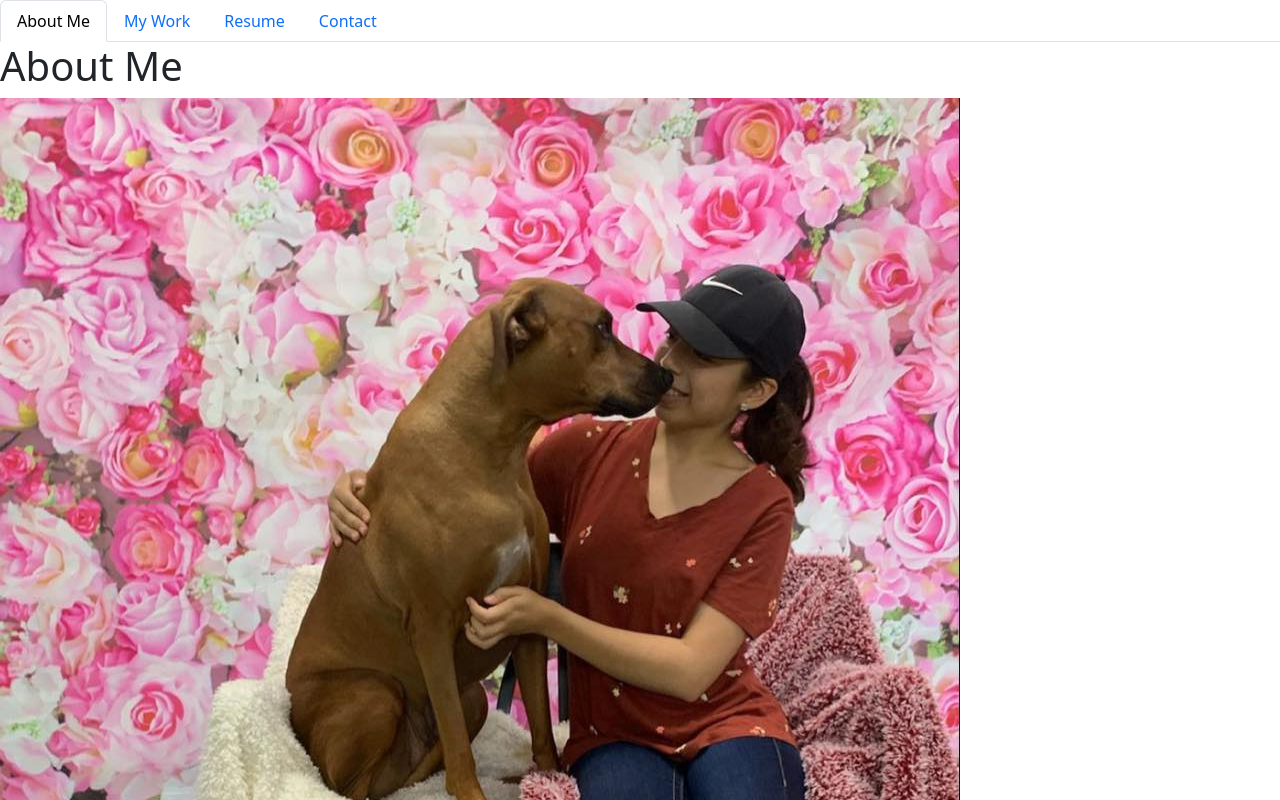
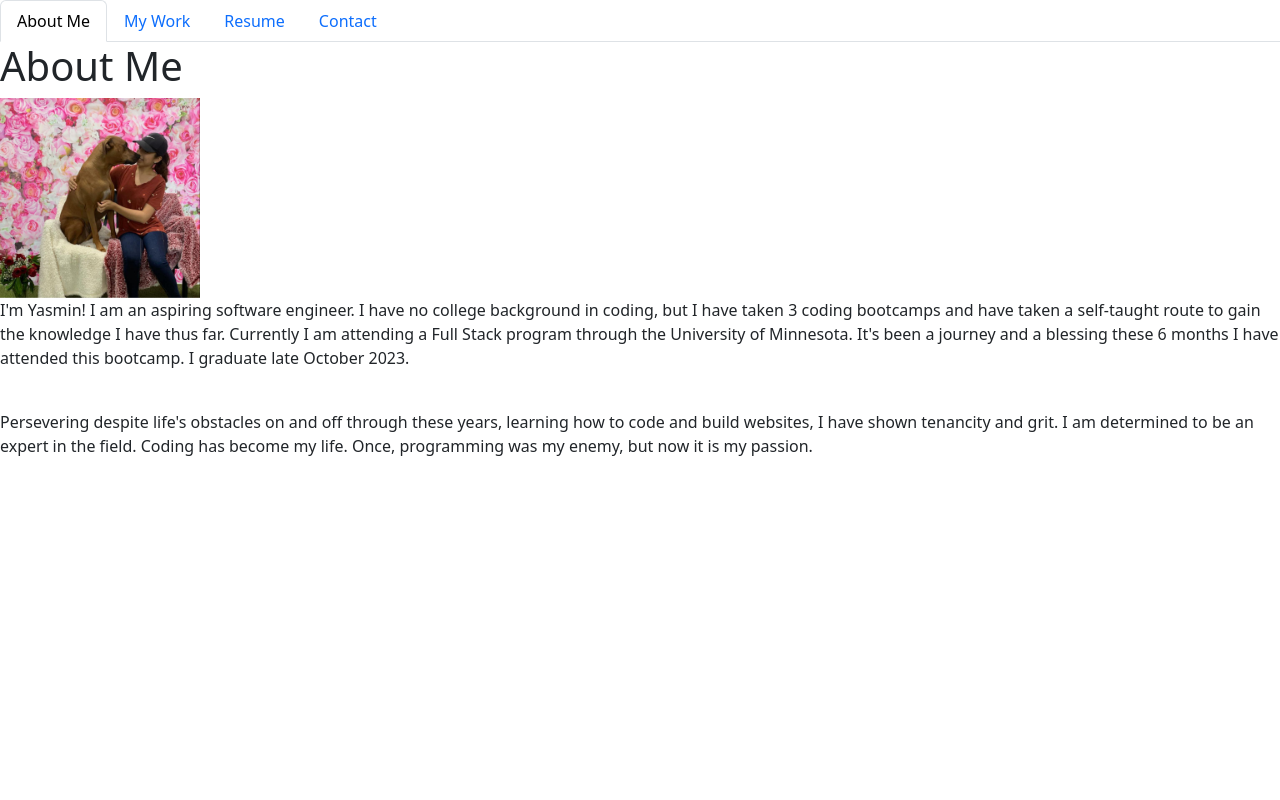
Before and after one commit to XDSirius/My-React-Portfolio, a React (Vite) app in the folder react-profile/: page / in a window 1280 px wide. Shown: the top 800 px of the page. Built offline with nearby package versions, Linux system fonts and the light colour scheme.

Commit message:
added height to imgs

```diff
--- a/react-profile/src/components/Card.jsx
+++ b/react-profile/src/components/Card.jsx
@@ -5,8 +5,8 @@ function Cards({project}) {
     return (
     <div className="card">
             <div>
-                <h1>Hello</h1>
-                <h3>{project.name}</h3>
+                <br></br>
+                <h2>{project.name}</h2>
                 <div className="img">
                 <a href={project.url}><img className="hello" src={project.imgURL}/></a>
                 </div>
--- a/react-profile/src/components/PortfolioContainer.jsx
+++ b/react-profile/src/components/PortfolioContainer.jsx
@@ -1,7 +1,6 @@
 import React, { useState } from 'react';
 import NavTabs from './NavTabs';
-import About from './pages/MyWork';
-import Blog from './pages/Resume';
+
 import Contact from './pages/Contact';
 import AboutMe from './pages/AboutMe';
 import MyWork from './pages/MyWork';
@@ -10,7 +9,6 @@ import Resume from './pages/Resume';
 export default function PortfolioContainer() {
   const [currentPage, setCurrentPage] = useState('AboutMe');
 
-  // This method is checking to see what the value of `currentPage` is. Depending on the value of currentPage, we return the corresponding component to render.
   const renderPage = () => {
     if (currentPage === 'AboutMe') {
       return <AboutMe />;
@@ -28,9 +26,7 @@ export default function PortfolioContainer() {
 
   return (
     <div>
-      {/* We are passing the currentPage from state and the function to update it */}
       <NavTabs currentPage={currentPage} handlePageChange={handlePageChange} />
-      {/* Here we are calling the renderPage method which will return a component  */}
       {renderPage()}
     </div>
   );
--- a/react-profile/src/components/pages/AboutMe.jsx
+++ b/react-profile/src/components/pages/AboutMe.jsx
@@ -10,7 +10,7 @@ export default function AboutMe() {
         </p>
         <br></br>
         <p>
-        Preservering despite life's obstacles on and off through these years, learning how to code and build websites, I have shown tenancity and grit. I am determined to be an expert in the field. Coding has become my life. Once, programming was my enemy, but now it is my passion.
+        Persevering despite life's obstacles on and off through these years, learning how to code and build websites, I have shown tenancity and grit. I am determined to be an expert in the field. Coding has become my life. Once, programming was my enemy, but now it is my passion.
       </p>
       <br></br>
 
--- a/react-profile/src/style.css
+++ b/react-profile/src/style.css
@@ -0,0 +1,3 @@
+img {
+    height: 200px;
+}
```
Also changed, not shown: react-profile/src/components/NavTabs.jsx (+0 -7 lines).
